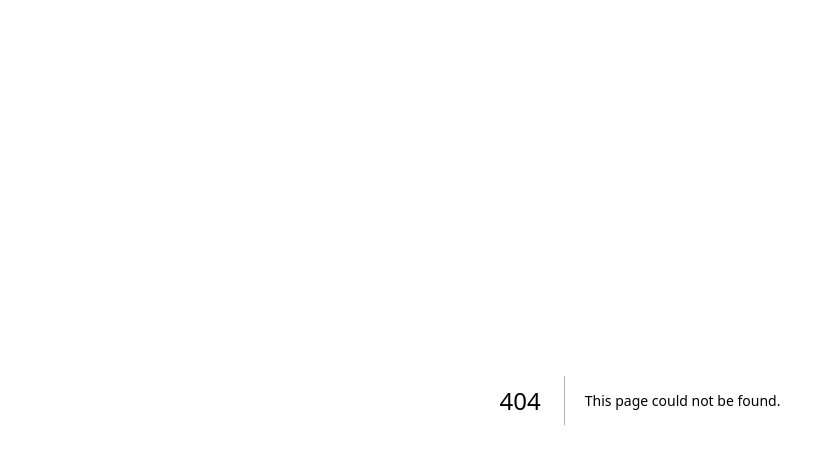
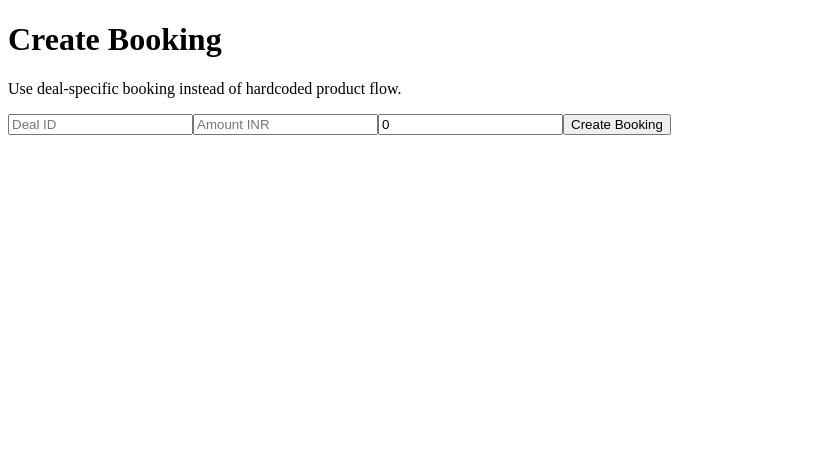
Before and after one commit to Teamtrue/luxury-members, a Next.js app in the folder luxury-members-next/: page /bookings in a window 1280 px wide. Before the commit this address had no page. Shown: the top 464 px of the page, without its empty margins (0-835 px from the left). Built offline with nearby package versions, Linux system fonts and the light colour scheme.

Commit message:
Add booking page connected to deal ID flow

```diff
--- /dev/null
+++ b/luxury-members-next/app/bookings/page.tsx
@@ -0,0 +1,14 @@
+export default function BookingsPage() {
+  return (
+    <main>
+      <h1>Create Booking</h1>
+      <p>Use deal-specific booking instead of hardcoded product flow.</p>
+      <form method="post" action="/api/bookings/create">
+        <input name="dealId" placeholder="Deal ID" required />
+        <input name="amount" type="number" min={1} placeholder="Amount INR" required />
+        <input name="tokenRedemption" type="number" min={0} placeholder="Token Redemption" defaultValue={0} />
+        <button type="submit">Create Booking</button>
+      </form>
+    </main>
+  );
+}
```
